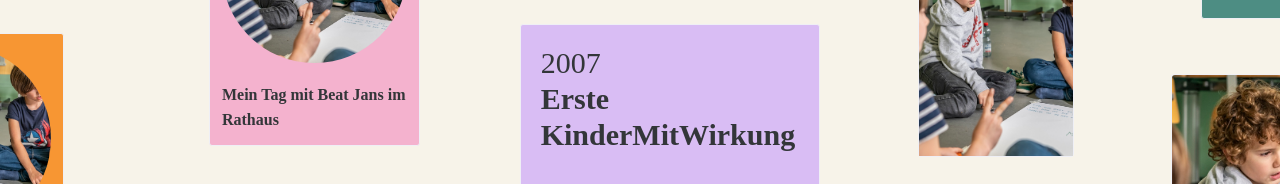
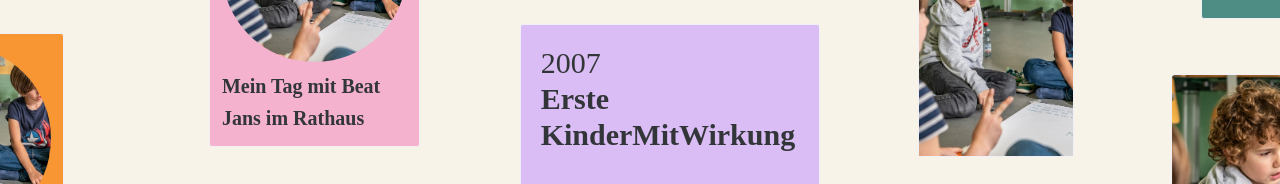
Before and after one commit to hejkarlie/geschichte.kibue.ch, a Vue app: page / in a window 1280 px wide. Shown: the part 417-601 px from the top of the page. Built offline with nearby package versions, Linux system fonts and the light colour scheme; a small style sheet from the web is missing.

Commit message:
Add fixed, also for gh-pages approach

```diff
--- a/package.json
+++ b/package.json
@@ -11,7 +11,9 @@
     "build": "vite build",
     "preview": "vite preview",
     "lint": "eslint . --fix",
-    "format": "prettier --write src/"
+    "format": "prettier --write src/",
+    "predeploy": "vite build",
+    "deploy": "gh-pages -d dist -r https://github.com/hejkarlie/geschichte.kibue.ch.git"
   },
   "dependencies": {
     "pinia": "^3.0.3",
@@ -24,6 +26,7 @@
     "@vue/eslint-config-prettier": "^10.2.0",
     "eslint": "^9.33.0",
     "eslint-plugin-vue": "~10.4.0",
+    "gh-pages": "^6.3.0",
     "globals": "^16.3.0",
     "naive-ui": "^2.43.1",
     "prettier": "3.6.2",
--- a/src/components/cards/TheArticle.vue
+++ b/src/components/cards/TheArticle.vue
@@ -25,7 +25,7 @@ const appStore = useAppStore()
       </div>
       <div
         :style="{
-          fontSize: appStore.isMobile ? '13px' : '16px',
+          fontSize: appStore.isMobile ? '16px' : '20px',
           fontWeight: 600,
           marginTop: 'auto' /* pushes this div to the bottom */,
         }"
--- a/src/components/cards/TheQuote.vue
+++ b/src/components/cards/TheQuote.vue
@@ -1,5 +1,5 @@
 <script setup>
-import { NCard } from "naive-ui"
+import { NCard, NFlex } from "naive-ui"
 const props = defineProps(["card", "width", "aspectRatio", "path"])
 import { useAppStore } from "@/stores/app.js"
 
```
Also changed, not shown: 1 other file (tests, documents, lock files or other folders).
